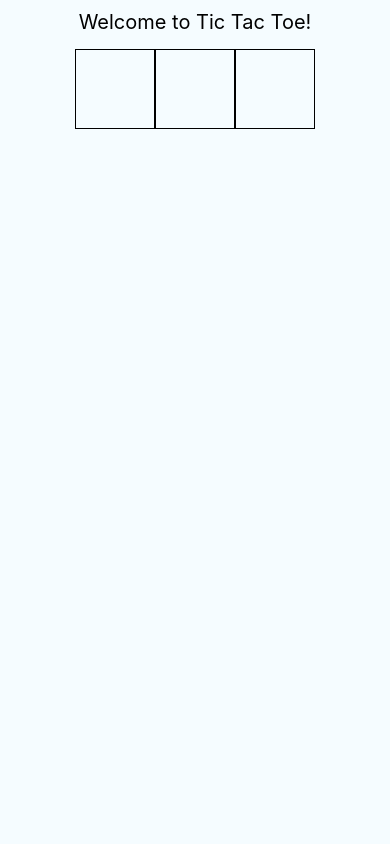
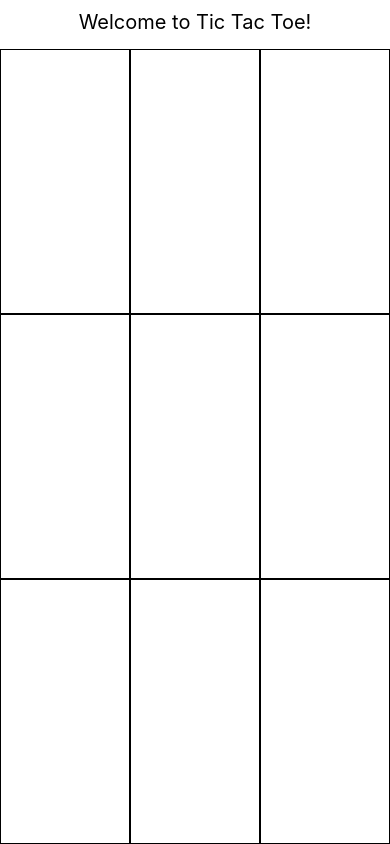
Before and after one commit to pawelid/TicTacToeNative, a React Native app: screen / in a window 390 px wide. Built offline with nearby package versions, Linux system fonts and the light colour scheme.

Commit message:
flexbox at full screen

```diff
--- a/App.js
+++ b/App.js
@@ -25,8 +25,7 @@ class Square extends Component {
       <View style={{
         borderColor: 'black',
         borderWidth: 1,
-        width: Number(this.props.size),
-        height: Number(this.props.size)
+        flexGrow: 1
       }}>
         <Text>
         </Text>
@@ -39,15 +38,12 @@ class Board extends Component {
   renderRow() {
     return (
       <View style={{
-        flex: 0,
+        flex: 1,
         flexDirection: 'row',
-        padding: 0,
-        margin: 0,
-        borderWidth: 0,
       }}>
-        <Square size='80' />
-        <Square size='80' />
-        <Square size='80' />
+        <Square />
+        <Square />
+        <Square />
       </View>
     );
   }
@@ -60,7 +56,6 @@ class Board extends Component {
         {this.renderRow()}
       </View>
     );
-
   }
 }
 
@@ -84,9 +79,6 @@ export default class App extends Component<{}> {
 const styles = StyleSheet.create({
   container: {
     flex: 1,
-    justifyContent: 'center',
-    alignItems: 'center',
-    backgroundColor: '#F5FCFF',
   },
   welcome: {
     fontSize: 20,
```
